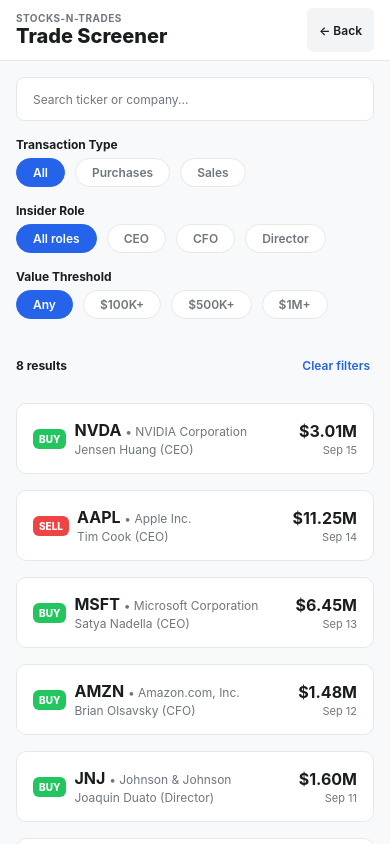
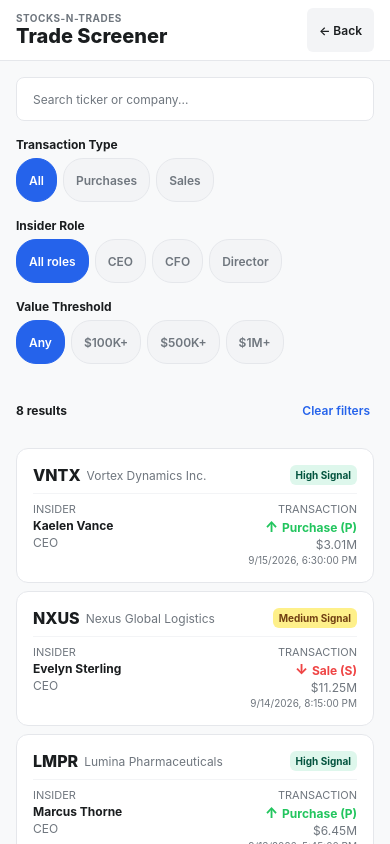
Before and after one commit to pritam-b-dev/stocks-n-trades, a React Native app: screen /Screener in a window 390 px wide. Built offline with nearby package versions, Linux system fonts and the light colour scheme.

Commit message:
refactor: replace mock data with fictional entities, update safe-area-context, and enhance TradeCard accessibility

```diff
--- a/src/components/FilterChip.tsx
+++ b/src/components/FilterChip.tsx
@@ -8,56 +8,45 @@
   onPress: () => void;
 }
 
-export const FilterChip: React.FC<FilterChipProps> = ({
-  label,
-  selected,
-  onPress,
-}) => {
+export function FilterChip({ label, selected, onPress }: FilterChipProps) {
   return (
     <TouchableOpacity
-      style={[
-        styles.chip,
-        selected ? styles.selectedChip : styles.unselectedChip,
-      ]}
+      style={[styles.chip, selected && styles.chipSelected]}
       activeOpacity={0.7}
       onPress={onPress}
+      accessibilityRole="button"
+      accessibilityState={{ selected }}
+      accessibilityLabel={`Filter by ${label}`}
     >
-      <Text
-        style={[
-          styles.label,
-          selected ? styles.selectedLabel : styles.unselectedLabel,
-        ]}
-      >
+      <Text style={[styles.label, selected && styles.labelSelected]}>
         {label}
       </Text>
     </TouchableOpacity>
   );
-};
+}
 
 const styles = StyleSheet.create({
   chip: {
-    paddingHorizontal: theme.spacing.md,
-    paddingVertical: theme.spacing.xs + 2,
+    paddingHorizontal: 12,
+    paddingVertical: 6,
     borderRadius: 20,
+    backgroundColor: "#F3F4F6",
     borderWidth: 1,
-    marginRight: theme.spacing.xs,
+    borderColor: "#E5E7EB",
+    minHeight: 44,
+    justifyContent: "center",
+    alignItems: "center",
   },
-  selectedChip: {
+  chipSelected: {
     backgroundColor: theme.colors.accent,
     borderColor: theme.colors.accent,
   },
-  unselectedChip: {
-    backgroundColor: theme.colors.surface,
-    borderColor: "#E5E7EB",
-  },
   label: {
     fontSize: theme.typography.sm,
+    color: theme.colors.textSecondary,
     fontWeight: "600",
   },
-  selectedLabel: {
+  labelSelected: {
     color: "#FFFFFF",
   },
-  unselectedLabel: {
-    color: theme.colors.textSecondary,
-  },
 });
--- a/src/components/TradeCard.tsx
+++ b/src/components/TradeCard.tsx
@@ -7,7 +7,6 @@
 interface TradeCardProps {
   trade: InsiderTrade;
   onPress: () => void;
-  variant?: "row" | "card";
 }
 
 const formatCurrency = (val: number): string => {
@@ -20,188 +19,151 @@
   return `$${val.toLocaleString()}`;
 };
 
-const formatDate = (isoString: string): string => {
-  const date = new Date(isoString);
-  return date.toLocaleDateString("en-US", {
-    month: "short",
-    day: "numeric",
-  });
-};
+export function TradeCard({ trade, onPress }: TradeCardProps) {
+  const isPurchase = trade.transactionType.toLowerCase() === "purchase";
+  const arrowIcon = isPurchase ? "↑" : "↓";
+  const formattedDate = new Date(trade.filedAt).toLocaleString();
 
-export const TradeCard: React.FC<TradeCardProps> = ({
-  trade,
-  onPress,
-  variant = "row",
-}) => {
-  if (variant === "card") {
+  const accessibilityLabel = `Trade card for ${trade.ticker}, ${trade.companyName}. ${trade.transactionType} of ${trade.shares.toLocaleString()} shares worth ${formatCurrency(trade.totalValue)} by ${trade.insiderName}, ${trade.insiderRole}. Filed at ${formattedDate}. Signal strength: ${trade.signalStrength}.`;
+
   return (
     <TouchableOpacity
-        style={styles.signalCard}
+      style={styles.card}
       activeOpacity={0.7}
       onPress={onPress}
+      accessibilityRole="button"
+      accessibilityLabel={accessibilityLabel}
     >
       <View style={styles.cardHeader}>
-          <Text style={styles.tickerText}>{trade.ticker}</Text>
+        <View style={styles.tickerGroup}>
+          <Text style={styles.ticker}>{trade.ticker}</Text>
+          <Text style={styles.companyName} numberOfLines={1}>
+            {trade.companyName}
+          </Text>
+        </View>
         <SignalBadge strength={trade.signalStrength} />
       </View>
 
-        <Text style={styles.companyText} numberOfLines={1}>
-          {trade.companyName}
+      <View style={styles.divider} />
+
+      <View style={styles.detailsRow}>
+        <View style={styles.detailCol}>
+          <Text style={styles.label}>Insider</Text>
+          <Text style={styles.valueBold} numberOfLines={1}>
+            {trade.insiderName}
           </Text>
+          <Text style={styles.subValue}>{trade.insiderRole}</Text>
+        </View>
 
-        <View style={styles.cardBody}>
-          <Text style={styles.insiderText}>
-            {trade.insiderName} ({trade.insiderRole})
-          </Text>
+        <View style={styles.detailColRight}>
+          <Text style={styles.label}>Transaction</Text>
+          <View style={styles.typeRow}>
             <Text
               style={[
-              styles.tradeType,
-              trade.transactionType === "Purchase"
+                styles.arrowText,
+                isPurchase
                   ? { color: theme.colors.purchase }
                   : { color: theme.colors.sale },
               ]}
             >
-            {trade.transactionType} • {formatCurrency(trade.totalValue)}
+              {arrowIcon}
             </Text>
+            <Text
+              style={[
+                styles.valueBold,
+                isPurchase
+                  ? { color: theme.colors.purchase }
+                  : { color: theme.colors.sale },
+              ]}
+            >
+              {trade.transactionType} ({trade.transactionCode})
+            </Text>
+          </View>
+          <Text style={styles.subValue}>
+            {formatCurrency(trade.totalValue)}
+          </Text>
+          <Text style={styles.filingTimeText}>{formattedDate}</Text>
+        </View>
       </View>
     </TouchableOpacity>
   );
 }
 
-  return (
-    <TouchableOpacity
-      style={styles.tradeRow}
-      activeOpacity={0.7}
-      onPress={onPress}
-    >
-      <View style={styles.tradeRowLeft}>
-        <View
-          style={[
-            styles.typeIndicator,
-            trade.transactionType === "Purchase"
-              ? { backgroundColor: theme.colors.purchase }
-              : { backgroundColor: theme.colors.sale },
-          ]}
-        >
-          <Text style={styles.typeIndicatorText}>
-            {trade.transactionType === "Purchase" ? "BUY" : "SELL"}
-          </Text>
-        </View>
-        <View style={styles.tradeInfo}>
-          <Text style={styles.rowTicker}>
-            {trade.ticker}{" "}
-            <Text style={styles.rowCompany}>• {trade.companyName}</Text>
-          </Text>
-          <Text style={styles.rowInsider}>
-            {trade.insiderName} ({trade.insiderRole})
-          </Text>
-        </View>
-      </View>
-
-      <View style={styles.tradeRowRight}>
-        <Text style={styles.rowValue}>{formatCurrency(trade.totalValue)}</Text>
-        <Text style={styles.rowDate}>{formatDate(trade.filedAt)}</Text>
-      </View>
-    </TouchableOpacity>
-  );
-};
-
 const styles = StyleSheet.create({
-  signalCard: {
-    width: 210,
+  card: {
     backgroundColor: theme.colors.surface,
+    borderRadius: 12,
     padding: theme.spacing.md,
-    borderRadius: 12,
     borderWidth: 1,
     borderColor: "#E5E7EB",
+    minHeight: 44,
   },
   cardHeader: {
     flexDirection: "row",
     justifyContent: "space-between",
     alignItems: "center",
-    marginBottom: 4,
+    flexWrap: "wrap",
+    gap: 8,
   },
-  tickerText: {
+  tickerGroup: {
+    flexDirection: "row",
+    alignItems: "center",
+    gap: 6,
+    flexShrink: 1,
+  },
+  ticker: {
     fontSize: theme.typography.md,
-    fontWeight: "bold",
+    fontWeight: "800",
     color: theme.colors.textPrimary,
   },
-  companyText: {
+  companyName: {
     fontSize: theme.typography.sm,
     color: theme.colors.textSecondary,
-    marginBottom: theme.spacing.sm,
+    flexShrink: 1,
   },
-  cardBody: {
-    borderTopWidth: 1,
-    borderTopColor: "#F3F4F6",
-    paddingTop: theme.spacing.xs,
+  divider: {
+    height: 1,
+    backgroundColor: "#F3F4F6",
+    marginVertical: theme.spacing.sm,
   },
-  insiderText: {
-    fontSize: 12,
+  detailsRow: {
+    flexDirection: "row",
+    justifyContent: "space-between",
+  },
+  detailCol: {
+    flex: 1,
+  },
+  detailColRight: {
+    alignItems: "flex-end",
+  },
+  label: {
+    fontSize: 11,
+    color: theme.colors.textSecondary,
+    textTransform: "uppercase",
+  },
+  valueBold: {
+    fontSize: theme.typography.sm,
+    fontWeight: "700",
     color: theme.colors.textPrimary,
-    fontWeight: "500",
-  },
-  tradeType: {
-    fontSize: 12,
-    fontWeight: "700",
     marginTop: 2,
   },
-  tradeRow: {
-    backgroundColor: theme.colors.surface,
-    flexDirection: "row",
-    justifyContent: "space-between",
-    alignItems: "center",
-    padding: theme.spacing.md,
-    borderRadius: 10,
-    borderWidth: 1,
-    borderColor: "#E5E7EB",
-    marginBottom: theme.spacing.sm,
-  },
-  tradeRowLeft: {
-    flexDirection: "row",
-    alignItems: "center",
-    flex: 1,
-    paddingRight: theme.spacing.sm,
-  },
-  typeIndicator: {
-    paddingHorizontal: 6,
-    paddingVertical: 4,
-    borderRadius: 6,
-    marginRight: theme.spacing.sm,
-  },
-  typeIndicatorText: {
-    color: "#FFFFFF",
-    fontSize: 10,
-    fontWeight: "800",
-  },
-  tradeInfo: {
-    flex: 1,
-  },
-  rowTicker: {
-    fontSize: theme.typography.md,
-    fontWeight: "bold",
-    color: theme.colors.textPrimary,
-  },
-  rowCompany: {
-    fontSize: theme.typography.sm,
-    fontWeight: "normal",
-    color: theme.colors.textSecondary,
-  },
-  rowInsider: {
+  subValue: {
     fontSize: 12,
     color: theme.colors.textSecondary,
     marginTop: 2,
   },
-  tradeRowRight: {
-    alignItems: "flex-end",
+  typeRow: {
+    flexDirection: "row",
+    alignItems: "center",
+    gap: 4,
+    marginTop: 2,
   },
-  rowValue: {
-    fontSize: theme.typography.md,
-    fontWeight: "700",
-    color: theme.colors.textPrimary,
+  arrowText: {
+    fontSize: 14,
+    fontWeight: "800",
   },
-  rowDate: {
-    fontSize: 11,
+  filingTimeText: {
+    fontSize: 10,
     color: theme.colors.textSecondary,
     marginTop: 2,
   },
--- a/src/data/mockTrades.ts
+++ b/src/data/mockTrades.ts
@@ -3,10 +3,10 @@
 export const mockTrades: InsiderTrade[] = [
   {
     id: "trade-1",
-    ticker: "NVDA",
-    companyName: "NVIDIA Corporation",
+    ticker: "VNTX",
+    companyName: "Vortex Dynamics Inc.",
     sector: "Technology",
-    insiderName: "Jensen Huang",
+    insiderName: "Kaelen Vance",
     insiderRole: "CEO",
     transactionType: "Purchase",
     transactionCode: "P",
@@ -21,10 +21,10 @@
   },
   {
     id: "trade-2",
-    ticker: "AAPL",
-    companyName: "Apple Inc.",
-    sector: "Technology",
-    insiderName: "Tim Cook",
+    ticker: "NXUS",
+    companyName: "Nexus Global Logistics",
+    sector: "Industrial",
+    insiderName: "Evelyn Sterling",
     insiderRole: "CEO",
     transactionType: "Sale",
     transactionCode: "S",
@@ -39,10 +39,10 @@
   },
   {
     id: "trade-3",
-    ticker: "MSFT",
-    companyName: "Microsoft Corporation",
-    sector: "Technology",
-    insiderName: "Satya Nadella",
+    ticker: "LMPR",
+    companyName: "Lumina Pharmaceuticals",
+    sector: "Healthcare",
+    insiderName: "Marcus Thorne",
     insiderRole: "CEO",
     transactionType: "Purchase",
     transactionCode: "P",
@@ -57,10 +57,10 @@
   },
   {
     id: "trade-4",
-    ticker: "AMZN",
-    companyName: "Amazon.com, Inc.",
-    sector: "Technology",
-    insiderName: "Brian Olsavsky",
+    ticker: "QNTM",
+    companyName: "Quantum Energy Corp",
+    sector: "Energy",
+    insiderName: "Aiden Brooks",
     insiderRole: "CFO",
     transactionType: "Purchase",
     transactionCode: "P",
@@ -75,10 +75,10 @@
   },
   {
     id: "trade-5",
-    ticker: "JNJ",
-    companyName: "Johnson & Johnson",
-    sector: "Healthcare",
-    insiderName: "Joaquin Duato",
+    ticker: "CYBR",
+    companyName: "CyberShield Systems",
+    sector: "Technology",
+    insiderName: "Sienna Cross",
     insiderRole: "Director",
     transactionType: "Purchase",
     transactionCode: "P",
@@ -93,10 +93,10 @@
   },
   {
     id: "trade-6",
-    ticker: "PFE",
-    companyName: "Pfizer Inc.",
-    sector: "Healthcare",
-    insiderName: "David Denton",
+    ticker: "BOSC",
+    companyName: "Borealis Consumer Goods",
+    sector: "Consumer",
+    insiderName: "Julian Mercer",
     insiderRole: "CFO",
     transactionType: "Sale",
     transactionCode: "S",
@@ -111,10 +111,10 @@
   },
   {
     id: "trade-7",
-    ticker: "JPM",
-    companyName: "JPMorgan Chase & Co.",
+    ticker: "APEX",
+    companyName: "Apex Financial Holdings",
     sector: "Financials",
-    insiderName: "Jamie Dimon",
+    insiderName: "Damon Vance",
     insiderRole: "Officer",
     transactionType: "Purchase",
     transactionCode: "P",
@@ -129,10 +129,10 @@
   },
   {
     id: "trade-8",
-    ticker: "XOM",
-    companyName: "Exxon Mobil Corporation",
-    sector: "Energy",
-    insiderName: "Darren Woods",
+    ticker: "STRT",
+    companyName: "Stratosphere Robotics",
+    sector: "Industrial",
+    insiderName: "Nora Sinclair",
     insiderRole: "Officer",
     transactionType: "Sale",
     transactionCode: "S",
--- a/src/screens/ScreenerScreen.tsx
+++ b/src/screens/ScreenerScreen.tsx
@@ -6,8 +6,8 @@
   ScrollView,
   TouchableOpacity,
   StyleSheet,
-  SafeAreaView,
 } from "react-native";
+import { SafeAreaView } from "react-native-safe-area-context";
 import { NativeStackNavigationProp } from "@react-navigation/native-stack";
 import { RootStackParamList } from "../navigation/RootNavigator";
 import { mockTrades } from "../data/mockTrades";
--- a/src/screens/TradeDetailsScreen.tsx
+++ b/src/screens/TradeDetailsScreen.tsx
@@ -5,8 +5,8 @@
   ScrollView,
   TouchableOpacity,
   StyleSheet,
-  SafeAreaView,
 } from "react-native";
+import { SafeAreaView } from "react-native-safe-area-context";
 import { RouteProp } from "@react-navigation/native";
 import { NativeStackNavigationProp } from "@react-navigation/native-stack";
 import { RootStackParamList } from "../navigation/RootNavigator";
```
Lines whose indentation alone changed are shown as unchanged.
